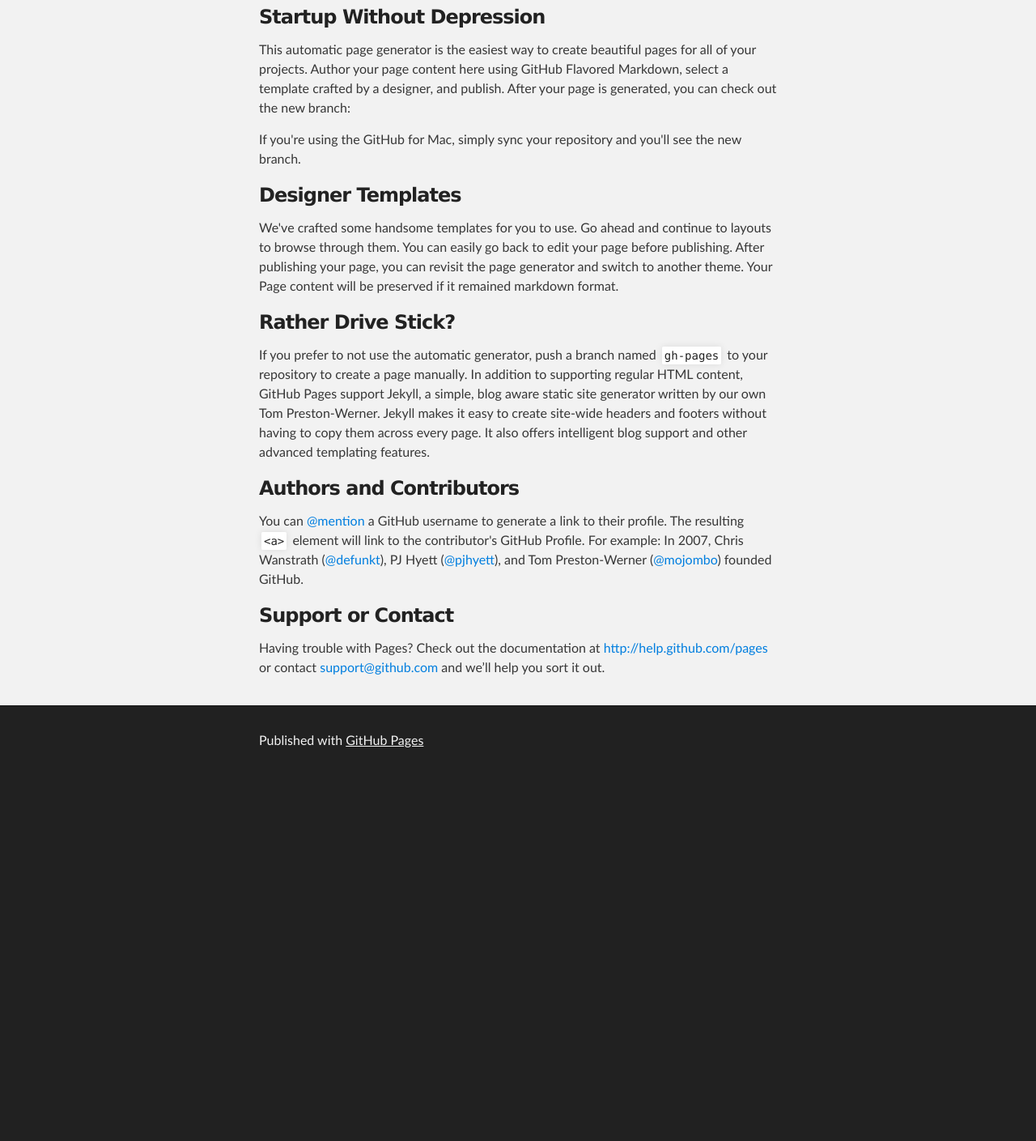
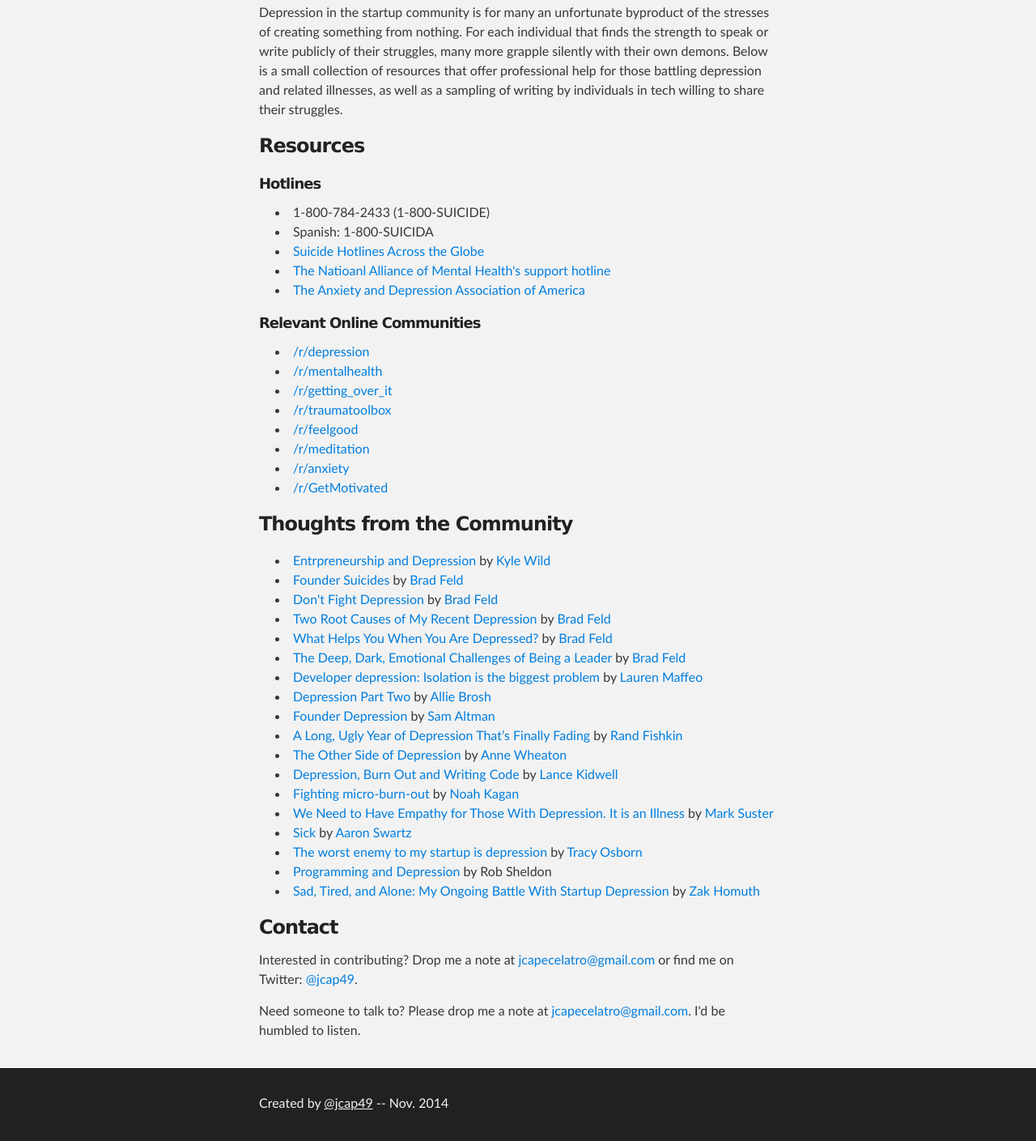
Before and after one commit to jcap49/jcap49.github.io, a plain HTML site: page index.html in a window 1280 px wide. Shown: the part 221-1630 px from the top of the page at 81% size. Before the commit the page ends 1182 px from the top, so only its background shows below. Drawn offline with Linux system fonts and the light colour scheme.

Commit message:
more content changes

```diff
--- a/index.html
+++ b/index.html
@@ -4,7 +4,7 @@
   <head>
     <meta charset='utf-8'>
     <meta http-equiv="X-UA-Compatible" content="chrome=1">
-    <meta name="description" content="Startup Without Depression : ">
+    <meta name="description" content="Startup Depression : ">
 
     <link rel="stylesheet" type="text/css" media="screen" href="stylesheets/stylesheet.css">
 
@@ -16,9 +16,7 @@
     <!-- HEADER -->
     <div id="header_wrap" class="outer">
         <header class="inner">
-          <a id="forkme_banner" href="https://github.com/jcap49">View on GitHub</a>
-
-          <h1 id="project_title">Startup Without Depression</h1>
+          <h1 id="project_title">Startup Depression</h1>
           <h2 id="project_tagline"></h2>
 
         </header>
@@ -27,43 +25,90 @@
     <!-- MAIN CONTENT -->
     <div id="main_content_wrap" class="outer">
       <section id="main_content" class="inner">
-        <h3>
-<a id="startup-without-depression" class="anchor" href="#startup-without-depression" aria-hidden="true"><span class="octicon octicon-link"></span></a>Startup Without Depression</h3>
 
-<p>This automatic page generator is the easiest way to create beautiful pages for all of your projects. Author your page content here using GitHub Flavored Markdown, select a template crafted by a designer, and publish. After your page is generated, you can check out the new branch:</p>
+<p>Depression in the startup community is for many an unfortunate byproduct of the stresses of creating something from nothing. For each individual that finds the strength to speak or write publicly of their struggles, many more grapple silently with their own demons. Below is a small collection of resources that offer professional help for those battling depression and related illnesses, as well as a sampling of writing by individuals in tech willing to share their struggles. </p>
 
-<p>If you're using the GitHub for Mac, simply sync your repository and you'll see the new branch.</p>
 
 <h3>
-<a id="designer-templates" class="anchor" href="#designer-templates" aria-hidden="true"><span class="octicon octicon-link"></span></a>Designer Templates</h3>
+<a id="designer-templates" class="anchor" href="#designer-templates" aria-hidden="true"><span class="octicon octicon-link"></span></a>Resources</h3>
 
-<p>We've crafted some handsome templates for you to use. Go ahead and continue to layouts to browse through them. You can easily go back to edit your page before publishing. After publishing your page, you can revisit the page generator and switch to another theme. Your Page content will be preserved if it remained markdown format.</p>
+<p>
+  <h5>Hotlines</h5>
+  <ul>
+    <li>1-800-784-2433 (1-800-SUICIDE)</li>
+    <li>Spanish: 1-800-SUICIDA</li>
+    <li><a href="http://www.reddit.com/r/SWResources/comments/2dnji0/hotline_numbers/">Suicide Hotlines Across the Globe</a></li>
+    <li><a href="http://www.nami.org/Content/NavigationMenu/Find_Support/Helpline/NAMI_Information_HelpLine.htm">The Natioanl Alliance of Mental Health's support hotline</a></li>
+    <li><a href="https://www.adaa.org/supportgroups">The Anxiety and Depression Association of America</a></li>
+  </ul>
+</p>
+
+<p>
+  <h5>Relevant Online Communities</h5>
+  <ul>
+    <li><a href="http://www.reddit.com/r/depression">/r/depression</a></li>
+    <!-- Description: /r/depression is a place of peer support and a non-judgmental environment.    we encourage our members to discuss what’s worked for them, please refrain from diagnosing others or advocating specific treatments. Courses of treatment and diagnosis needs to be discussed with a medical professional. -->
+    <li><a href="http://www.reddit.com/r/mentalhealth">/r/mentalhealth</a></li>
+    <!-- Description: This is a safe place to discuss, vent, support, and share information about mental health, illness, wellness, etc. -->
+    <li><a href="http://www.reddit.com/r/getting_over_it">/r/getting_over_it</a></li>
+    <!-- Description: Let's share our experiences in re-invention and self-healing with each other. Journal-style self-posts are highly recommended. This is a community for those who have already recognized their problems with depression, anxiety and apathy, and are ready for change. We kindly request that posts in this reddit include an element of introspection, such as steps to counteract negative thinking. Although we understand that setbacks do happen and should be acknowledged, this is the place to discuss how you are actively working to improve yourself. -->
+    <li><a href="http://www.reddit.com/r/traumatoolbox">/r/traumatoolbox</a></li>
+    <!-- Description: A place to seek or share coping strategies, resources, art, music, videos, and other survivor tools. Strategies shared here will directly address ways to manage trauma symptoms like flashbacks, hypervigilance, insomnia, anxiety, and other types of triggers. Please be sensitive to other individuals and include a [trigger] tag if material contains explicit content. -->
+    <li><a href="http://www.reddit.com/r/feelgood">/r/feelgood</a></li>
+    <!-- Description: In our world there is so much negativity, so much which causes distress and concern. However, there are equally as many – if not more – positives which can draw out the emotions of happiness, contentment, and pride. /r/FeelGood is your one stop shop for all the things that make you feel good. If you’re having a bad day, come here and peruse the submissions to find what is right with our world. -->
+    <li><a href="http://www.reddit.com/r/meditation">/r/meditation</a></li>
+    <!-- Description: general forum on all different types of meditation -->
+    <li><a href="http://www.reddit.com/r/anxiety">/r/anxiety</a></li>
+    <!-- Description: Discuss and get help for your or a friend's anxiety (disorders and normal anxiety). -->
+    <li><a href="http://www.reddit.com/r/getmotivated">/r/GetMotivated</a></li>
+  </ul>
+</p>
 
 <h3>
-<a id="rather-drive-stick" class="anchor" href="#rather-drive-stick" aria-hidden="true"><span class="octicon octicon-link"></span></a>Rather Drive Stick?</h3>
+<a id="rather-drive-stick" class="anchor" href="#rather-drive-stick" aria-hidden="true"><span class="octicon octicon-link"></span></a>Thoughts from the Community</h3>
 
-<p>If you prefer to not use the automatic generator, push a branch named <code>gh-pages</code> to your repository to create a page manually. In addition to supporting regular HTML content, GitHub Pages support Jekyll, a simple, blog aware static site generator written by our own Tom Preston-Werner. Jekyll makes it easy to create site-wide headers and footers without having to copy them across every page. It also offers intelligent blog support and other advanced templating features.</p>
+<!-- list of posts on depression from various startup folks -->
+<p>
+  <ul>
+    <li><a href="https://medium.com/@dorkitude/entrepreneurship-and-depression-5c4b19a06d83">Entrpreneurship and Depression</a> by <a href="http://twitter.com/kylewild">Kyle Wild</a></li>
+    <li><a href="http://www.feld.com/archives/2014/10/founder-suicides.html">Founder Suicides</a> by <a href="http://twitter.com/bradfeld">Brad Feld</a></li>
+    <li><a href="http://www.feld.com/archives/2013/12/dont-fight-depression.html">Don't Fight Depression</a> by <a href="http://twitter.com/bradfeld">Brad Feld</a></li>
+    <li><a href="http://www.feld.com/archives/2013/08/two-root-causes-of-my-recent-depression.html">Two Root Causes of My Recent Depression</a> by <a href="http://twitter.com/bradfeld">Brad Feld</a></li>
+    <li><a href="http://www.feld.com/archives/2014/10/helps-depressed.html">What Helps You When You Are Depressed?</a> by <a href="http://twitter.com/bradfeld">Brad Feld</a></li>
+    <li><a href="http://www.feld.com/archives/2014/09/deep-dark-emotional-challenges-leader.html">The Deep, Dark, Emotional Challenges of Being a Leader</a> by <a href="http://twitter.com/bradfeld">Brad Feld</a></li>
+    <li><a href="http://thenextweb.com/insider/2012/10/20/are-developers-depressed/#!wJyoV">Developer depression: Isolation is the biggest problem</a> by <a href="http://twitter.com/laurenmaffeolse">Lauren Maffeo</a></li>
+    <li><a href="http://hyperboleandahalf.blogspot.com/2013/05/depression-part-two.html">Depression Part Two</a> by <a href="http://twitter.com/alliebrosh">Allie Brosh</a></li>
+    <li><a href="http://blog.samaltman.com/founder-depression">Founder Depression</a> by <a href="http://twitter.com/sama">Sam Altman</a></li>
+    <li><a href="http://moz.com/rand/long-ugly-year-depression-thats-finally-fading/">A Long, Ugly Year of Depression That’s Finally Fading</a> by <a href="http://twitter.com/randfish">Rand Fishkin</a></li>
+    <li><a href="http://www.annewheaton.com/the-other-side-of-depression/">The Other Side of Depression</a> by <a href="https://twitter.com/AnneWheaton">Anne Wheaton</a></li>
+    <li><a href="http://muddylemon.com/2011/05/depression-burn-out-and-writing-code/">Depression, Burn Out and Writing Code</a> by <a href="https://twitter.com/muddylemon">Lance Kidwell</a></li>
+    <li><a href="http://blog.asmartbear.com/burn-out.html">Fighting micro-burn-out</a> by <a href="https://twitter.com/noahkagan">Noah Kagan</a></li>
+    <li><a href="http://www.bothsidesofthetable.com/2013/01/30/we-need-to-have-sympathy-for-those-with-depression-it-is-an-illness/">We Need to Have Empathy for Those With Depression. It is an Illness</a> by <a href="https://twitter.com/marksuster">Mark Suster</a></li>
+    <li><a href="http://www.aaronsw.com/weblog/verysick">Sick</a> by <a href="https://twitter.com/aaronsw">Aaron Swartz</a></li>
+    <li><a href="http://www.limedaring.com/articles/the-worst-enemy-to-my-startup-is-depression">The worst enemy to my startup is depression</a> by <a href="https://twitter.com/limedaring">Tracy Osborn</a></li>
+    <li><a href="http://www.robsheldon.com/pages/depression-programming/">Programming and Depression</a> by Rob Sheldon</li>
+    <li><a href="http://zakhomuth.com/post/49176400386/sad-tired-and-alone-my-ongoing-battle-with-st-39237">Sad, Tired, and Alone: My Ongoing Battle With Startup Depression</a> by <a href="https://twitter.com/zakhomuth">Zak Homuth</li>
+
+
+  </ul>
+
+</p>
+
 
 <h3>
-<a id="authors-and-contributors" class="anchor" href="#authors-and-contributors" aria-hidden="true"><span class="octicon octicon-link"></span></a>Authors and Contributors</h3>
+<a id="support-or-contact" class="anchor" href="#support-or-contact" aria-hidden="true"><span class="octicon octicon-link"></span></a>Contact</h3>
 
-<p>You can <a href="https://github.com/blog/821" class="user-mention">@mention</a> a GitHub username to generate a link to their profile. The resulting <code>&lt;a&gt;</code> element will link to the contributor's GitHub Profile. For example: In 2007, Chris Wanstrath (<a href="https://github.com/defunkt" class="user-mention">@defunkt</a>), PJ Hyett (<a href="https://github.com/pjhyett" class="user-mention">@pjhyett</a>), and Tom Preston-Werner (<a href="https://github.com/mojombo" class="user-mention">@mojombo</a>) founded GitHub.</p>
-
-<h3>
-<a id="support-or-contact" class="anchor" href="#support-or-contact" aria-hidden="true"><span class="octicon octicon-link"></span></a>Support or Contact</h3>
-
-<p>Having trouble with Pages? Check out the documentation at <a href="http://help.github.com/pages">http://help.github.com/pages</a> or contact <a href="mailto:support@github.com">support@github.com</a> and we’ll help you sort it out.</p>
+<p>Interested in contributing? Drop me a note at <a href="mailto:jcapecelatro@gmail.com">jcapecelatro@gmail.com</a> or find me on Twitter: <a href="http://twitter.com/jcap49">@jcap49</a>.</p>
+<p>Need someone to talk to? Please drop me a note at <a href="mailto:jcapecelatro@gmail.com">jcapecelatro@gmail.com</a>. I'd be humbled to listen.</p>
       </section>
     </div>
 
     <!-- FOOTER  -->
     <div id="footer_wrap" class="outer">
       <footer class="inner">
-        <p>Published with <a href="http://pages.github.com">GitHub Pages</a></p>
+        <p>Created by <a href="http://twitter.com/jcap49">@jcap49</a> -- Nov. 2014</p>
       </footer>
     </div>
 
-
-
   </body>
 </html>
```
